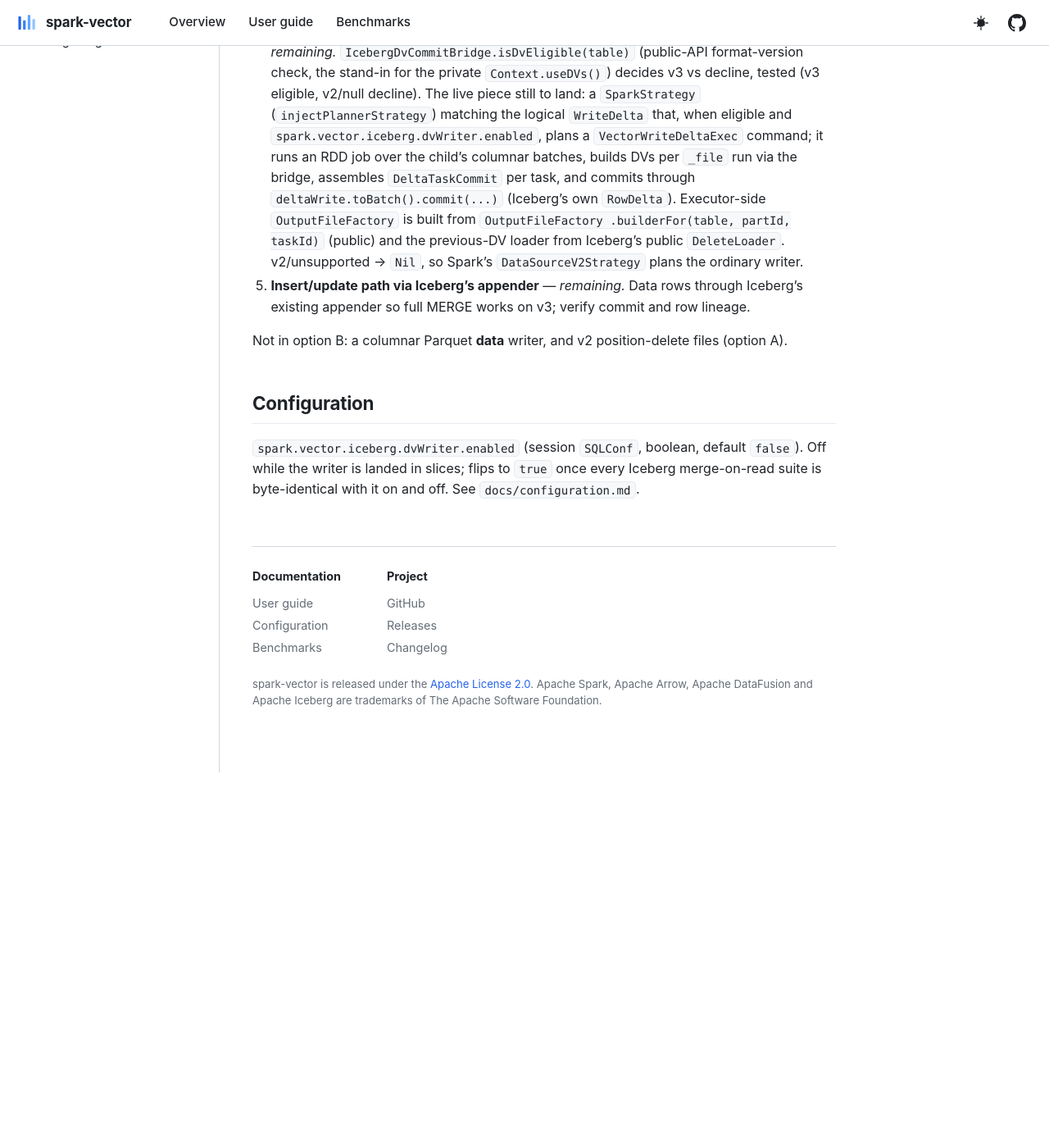
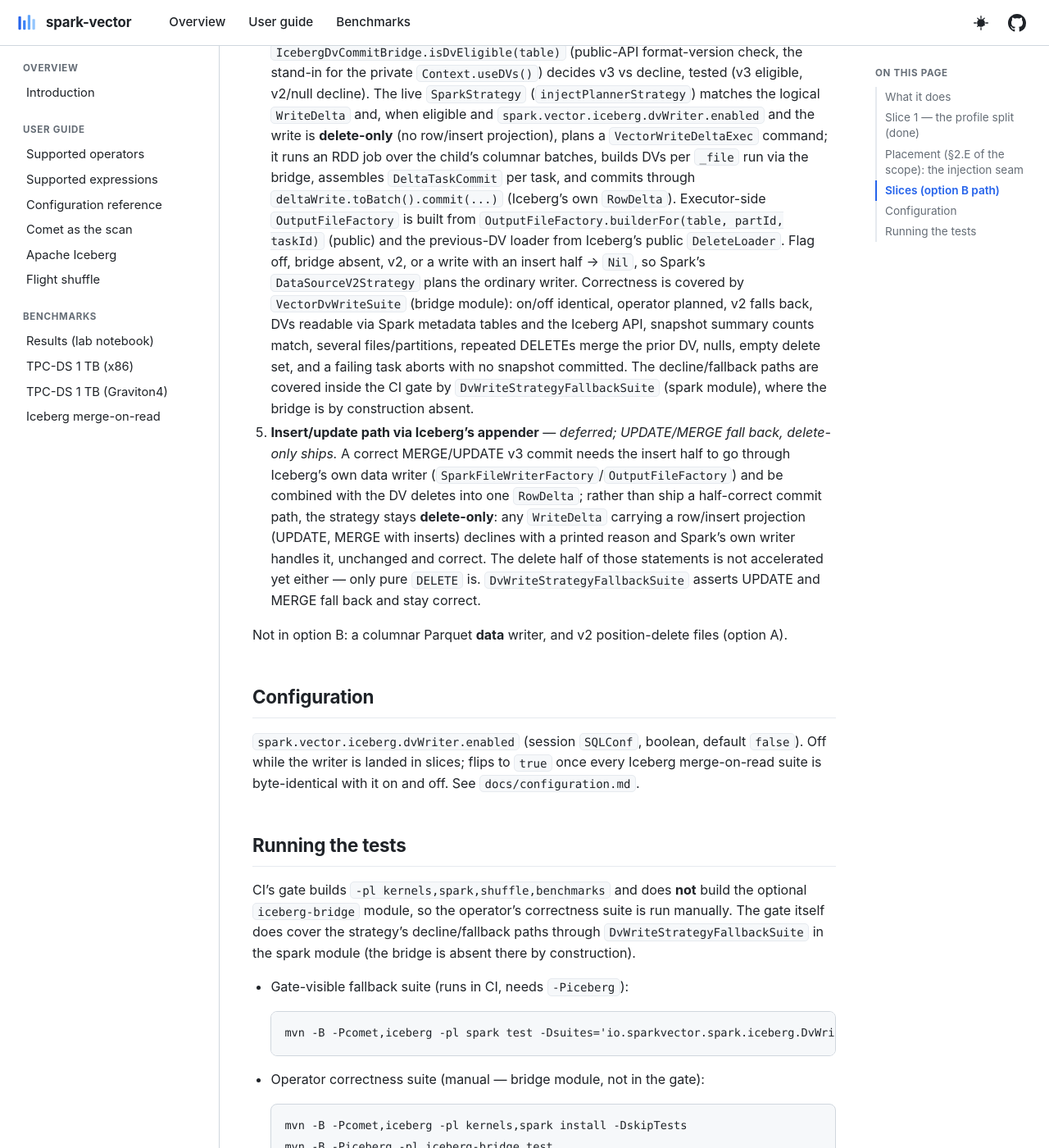
Before and after one commit to Neuw84/spark-vector, a Jekyll site: the page built from docs/iceberg-dv-writer.md, in a window 1280 px wide and 1400 px high, scrolled down 3168 px. Shown: the whole window at 82% size. Built offline with Jekyll 4.4.1, drawn with Linux system fonts in a browser that asks for light colours; before the commit the page ends 4110 px from its top, so only the background shows below that; some of the changed text lies outside the part shown.

Commit message:
WIP: Iceberg v3 DV writer (#20) slice 4-live -- DELETE tests + gate-visible fallback suite
- Remove leftover debugConnectorTable helper from VectorWriteDeltaStrategy; the
  table-lookup fix (walk .table() to org.apache.iceberg.Table) stays.
- VectorDvWriteSuite (bridge module): drop the noisy diagnostic test; add a
  preconditions check, a partitioned multi-file/partition DELETE, and a
  failing-task abort test (no snapshot committed, table unchanged).
- Add DvWriteStrategyFallbackSuite in the spark module (gate-built): asserts the
  strategy declines and Spark's own writer plans -- bridge absent, flag off, v2,
  and UPDATE/MERGE insert half (slice 5) -- with correct results.
- docs/iceberg-dv-writer.md: slice 4 done (DELETE, delete-only); slice 5 deferred
  with an honest UPDATE/MERGE fallback; add the manual bridge-suite command.
- spotless:apply reformatting.

Not yet verified end to end: bridge suite green, full gate, golden suite.

````diff
--- a/docs/iceberg-dv-writer.md
+++ b/docs/iceberg-dv-writer.md
@@ -111,18 +111,31 @@ optional artifact.
    mutable `BitmapPositionDeleteIndex`) and drives Iceberg's public `BaseDVFileWriter`. Differential
    test: order-independent, cardinality == distinct positions, membership holds, empty set → empty
    index — passes.
-4. **`VectorWriteDeltaExec` + planner strategy** — *eligibility seam done; live operator remaining.*
+4. **`VectorWriteDeltaExec` + planner strategy** — *done (DELETE, delete-only).*
    `IcebergDvCommitBridge.isDvEligible(table)` (public-API format-version check, the stand-in for the
    private `Context.useDVs()`) decides v3 vs decline, tested (v3 eligible, v2/null decline). The live
-   piece still to land: a `SparkStrategy` (`injectPlannerStrategy`) matching the logical `WriteDelta`
-   that, when eligible and `spark.vector.iceberg.dvWriter.enabled`, plans a `VectorWriteDeltaExec`
-   command; it runs an RDD job over the child's columnar batches, builds DVs per `_file` run via the
-   bridge, assembles `DeltaTaskCommit` per task, and commits through `deltaWrite.toBatch().commit(...)`
-   (Iceberg's own `RowDelta`). Executor-side `OutputFileFactory` is built from `OutputFileFactory
-   .builderFor(table, partId, taskId)` (public) and the previous-DV loader from Iceberg's public
-   `DeleteLoader`. v2/unsupported → `Nil`, so Spark's `DataSourceV2Strategy` plans the ordinary writer.
-5. **Insert/update path via Iceberg's appender** — *remaining.* Data rows through Iceberg's existing
-   appender so full MERGE works on v3; verify commit and row lineage.
+   `SparkStrategy` (`injectPlannerStrategy`) matches the logical `WriteDelta` and, when eligible and
+   `spark.vector.iceberg.dvWriter.enabled` and the write is **delete-only** (no row/insert
+   projection), plans a `VectorWriteDeltaExec` command; it runs an RDD job over the child's columnar
+   batches, builds DVs per `_file` run via the bridge, assembles `DeltaTaskCommit` per task, and
+   commits through `deltaWrite.toBatch().commit(...)` (Iceberg's own `RowDelta`). Executor-side
+   `OutputFileFactory` is built from `OutputFileFactory.builderFor(table, partId, taskId)` (public) and
+   the previous-DV loader from Iceberg's public `DeleteLoader`. Flag off, bridge absent, v2, or a write
+   with an insert half → `Nil`, so Spark's `DataSourceV2Strategy` plans the ordinary writer.
+   Correctness is covered by `VectorDvWriteSuite` (bridge module): on/off identical, operator planned,
+   v2 falls back, DVs readable via Spark metadata tables and the Iceberg API, snapshot summary counts
+   match, several files/partitions, repeated DELETEs merge the prior DV, nulls, empty delete set, and a
+   failing task aborts with no snapshot committed. The decline/fallback paths are covered inside the
+   CI gate by `DvWriteStrategyFallbackSuite` (spark module), where the bridge is by construction
+   absent.
+5. **Insert/update path via Iceberg's appender** — *deferred; UPDATE/MERGE fall back, delete-only
+   ships.* A correct MERGE/UPDATE v3 commit needs the insert half to go through Iceberg's own data
+   writer (`SparkFileWriterFactory`/`OutputFileFactory`) and be combined with the DV deletes into one
+   `RowDelta`; rather than ship a half-correct commit path, the strategy stays **delete-only**: any
+   `WriteDelta` carrying a row/insert projection (UPDATE, MERGE with inserts) declines with a printed
+   reason and Spark's own writer handles it, unchanged and correct. The delete half of those
+   statements is not accelerated yet either — only pure `DELETE` is. `DvWriteStrategyFallbackSuite`
+   asserts UPDATE and MERGE fall back and stay correct.
 
 Not in option B: a columnar Parquet **data** writer, and v2 position-delete files (option A).
 
@@ -131,3 +144,29 @@ Not in option B: a columnar Parquet **data** writer, and v2 position-delete file
 `spark.vector.iceberg.dvWriter.enabled` (session `SQLConf`, boolean, default `false`). Off while the
 writer is landed in slices; flips to `true` once every Iceberg merge-on-read suite is byte-identical
 with it on and off. See `docs/configuration.md`.
+
+## Running the tests
+
+CI's gate builds `-pl kernels,spark,shuffle,benchmarks` and does **not** build the optional
+`iceberg-bridge` module, so the operator's correctness suite is run manually. The gate itself does
+cover the strategy's decline/fallback paths through `DvWriteStrategyFallbackSuite` in the spark
+module (the bridge is absent there by construction).
+
+- Gate-visible fallback suite (runs in CI, needs `-Piceberg`):
+
+  ```
+  mvn -B -Pcomet,iceberg -pl spark test -Dsuites='io.sparkvector.spark.iceberg.DvWriteStrategyFallbackSuite'
+  ```
+
+- Operator correctness suite (manual — bridge module, not in the gate):
+
+  ```
+  mvn -B -Pcomet,iceberg -pl kernels,spark install -DskipTests
+  mvn -B -Piceberg -pl iceberg-bridge test
+  ```
+
+  `VectorDvWriteSuite` asserts, on a v3 merge-on-read table: results identical with the writer on and
+  off, `VectorWriteDeltaExec` in the plan when on, v2 falls back, DVs readable via Spark metadata
+  tables and the Iceberg Java API, snapshot summary counts match, several files/partitions, repeated
+  DELETEs merge the prior DV, nulls, an empty delete set, and a failing task aborts with nothing
+  committed.
````
Also changed, not shown: 4 other files.
